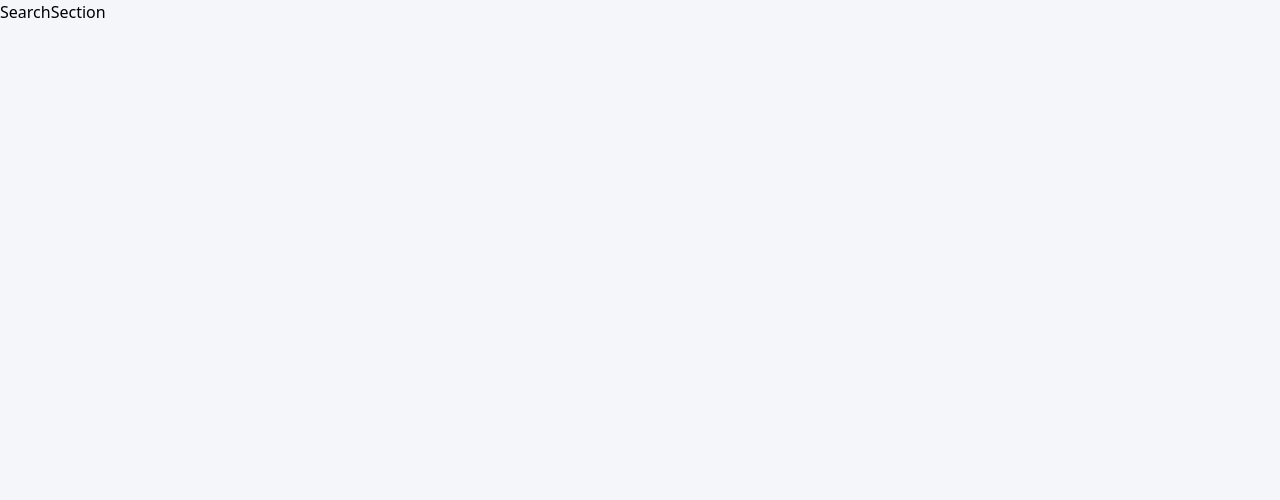
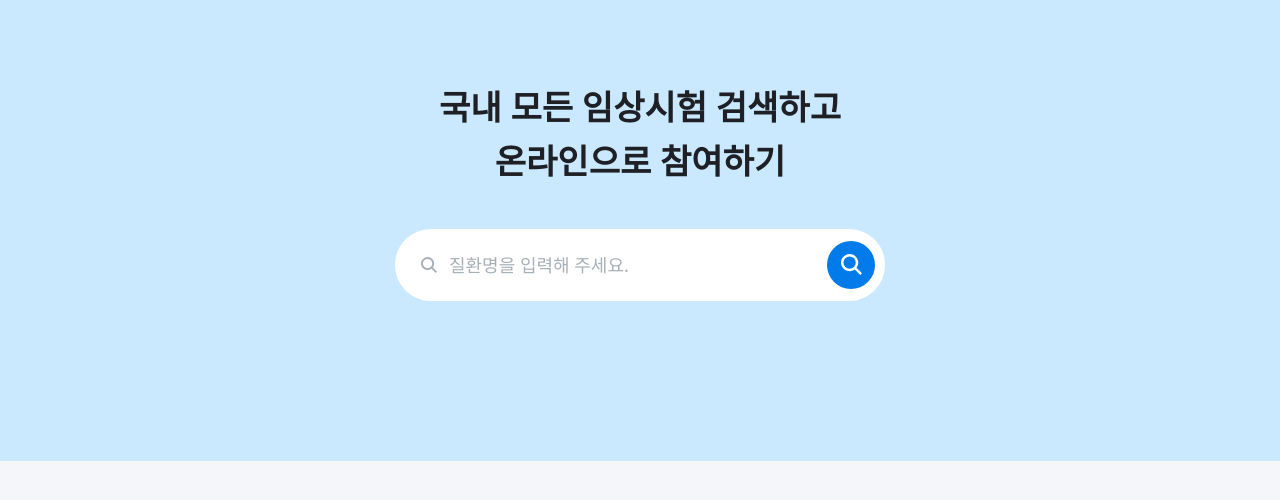
Before and after one commit to WANTED-TEAM03/pre-onboarding-10th-2-3, a React (Vite) app: page / in a window 1280 px wide. Shown: the top 500 px of the page. Built offline with nearby package versions, Linux system fonts and the light colour scheme.

Commit message:
[FEAT] : 검색창 UI 마크업 및 스타일링

```diff
--- a/package.json
+++ b/package.json
@@ -6,7 +6,7 @@
   "scripts": {
     "dev": "vite",
     "build": "tsc && vite build",
-    "lint": "eslint src --ext ts,tsx --report-unused-disable-directives --max-warnings 0 --cache",
+    "lint": "eslint src --ext ts,tsx --report-unused-disable-directives --cache",
     "preview": "vite preview",
     "postinstall": "husky install",
     "lint-staged": "lint-staged"
--- /dev/null
+++ b/src/components/SearchSection/SearchBar/DeleteButton/index.tsx
@@ -0,0 +1,32 @@
+type DeleteButtonProps = {
+  isOnFocus: boolean;
+  deleteText: () => void;
+};
+
+function DeleteButton({ isOnFocus, deleteText }: DeleteButtonProps) {
+  return (
+    <button
+      type="button"
+      onClick={deleteText}
+      className={`flex justify-center items-center w-5 h-5 rounded-full bg-gray-300 ${
+        isOnFocus ? 'pointer-events-auto' : 'opacity-0 pointer-events-none'
+      }`}
+    >
+      <svg
+        width="10"
+        height="10"
+        fill="currentColor"
+        xmlns="http://www.w3.org/2000/svg"
+        color="white"
+      >
+        <path
+          fillRule="evenodd"
+          clipRule="evenodd"
+          d="M5 6.414l3.293 3.293 1.414-1.414L6.414 5l3.293-3.293L8.293.293 5 3.586 1.707.293.293 1.707 3.586 5 .293 8.293l1.414 1.414L5 6.414z"
+        />
+      </svg>
+    </button>
+  );
+}
+
+export default DeleteButton;
--- /dev/null
+++ b/src/components/SearchSection/SearchBar/index.tsx
@@ -0,0 +1,69 @@
+import SearchIcon from '../SearchIcon';
+import DeleteButton from './DeleteButton';
+
+type SearchBarProps = {
+  inputText: string;
+  setInputText: React.Dispatch<React.SetStateAction<string>>;
+  isOnFocus: boolean;
+  search: (input: string) => void;
+};
+
+function SearchBar({
+  inputText,
+  setInputText,
+  isOnFocus,
+  search,
+}: SearchBarProps) {
+  const onInput = (event: React.FormEvent<HTMLInputElement>) => {
+    setInputText(event.currentTarget.value);
+  };
+
+  const deleteText = () => setInputText('');
+
+  const onSubmit = (event: React.FormEvent<HTMLFormElement>) => {
+    event.preventDefault();
+
+    search(inputText);
+  };
+
+  return (
+    <form
+      onSubmit={onSubmit}
+      className={`flex items-center w-full bg-white rounded-full border-2 ${
+        isOnFocus ? 'border-blue' : 'border-white'
+      }`}
+    >
+      <label className="relative flex items-center flex-1 py-5 pl-6 pr-2.5 text-gray-300">
+        <div
+          className={`flex items-center${
+            isOnFocus || inputText ? ' opacity-0' : ''
+          }`}
+        >
+          <SearchIcon size="16" />
+          <div className="ml-3 text-lg">질환명을 입력해 주세요.</div>
+        </div>
+
+        <div className="absolute flex items-center pr-9 w-full pointer-events-none">
+          <input
+            type="text"
+            className="pl-px pr-1.5 w-full bg-transparent text-lg text-black pointer-events-auto focus:outline-none"
+            onInput={onInput}
+            value={inputText}
+            spellCheck={false}
+          />
+          <DeleteButton isOnFocus={isOnFocus} deleteText={deleteText} />
+        </div>
+      </label>
+
+      <button
+        type="submit"
+        name="search"
+        className="flex justify-center items-center mr-2 w-12 h-12 bg-blue rounded-full text-white hover:bg-darkblue"
+      >
+        <SearchIcon size="21" />
+      </button>
+    </form>
+  );
+}
+
+export default SearchBar;
--- /dev/null
+++ b/src/components/SearchSection/SearchIcon/index.tsx
@@ -0,0 +1,20 @@
+type SearchIconProps = {
+  size: string;
+};
+
+function SearchIcon({ size }: SearchIconProps) {
+  return (
+    <svg
+      viewBox="0 0 16 16"
+      fill="currentColor"
+      preserveAspectRatio="none"
+      xmlns="http://www.w3.org/2000/svg"
+      width={size}
+      height={size}
+    >
+      <path d="M6.56 0a6.56 6.56 0 015.255 10.49L16 14.674 14.675 16l-4.186-4.184A6.56 6.56 0 116.561 0zm0 1.875a4.686 4.686 0 100 9.372 4.686 4.686 0 000-9.372z" />
+    </svg>
+  );
+}
+
+export default SearchIcon;
--- /dev/null
+++ b/src/components/SearchSection/SearchWordBox/SearchWord/index.tsx
@@ -0,0 +1,25 @@
+import SearchIcon from '@/components/SearchSection/SearchIcon';
+
+type SearchWordProps = {
+  inputText?: string;
+  word: string;
+  clickWord: (word: string) => void;
+};
+
+function SearchWord({ inputText, word, clickWord }: SearchWordProps) {
+  return (
+    <button
+      type="button"
+      onClick={() => clickWord(word)}
+      className="flex items-center gap-x-3 px-6 py-2 w-full text-gray-300 hover:bg-gray-50"
+    >
+      <SearchIcon size="16" />
+      <span className="text-black">
+        {inputText ? <span className="font-bold">{inputText}</span> : null}
+        {word?.slice(inputText?.length)}
+      </span>
+    </button>
+  );
+}
+
+export default SearchWord;
--- /dev/null
+++ b/src/components/SearchSection/SearchWordBox/index.tsx
@@ -0,0 +1,109 @@
+import { useState } from 'react';
+import { MAX_DISPLAYED, SUGGESTED_SEARCH_WORDS } from '@/constants/searchWord';
+import SearchWord from './SearchWord';
+
+type SearchWordBoxProps = {
+  inputText: string;
+  setInputText: React.Dispatch<React.SetStateAction<string>>;
+  recentSearchWords: string[];
+  search: (input: string) => void;
+};
+
+function SearchWordBox({
+  inputText,
+  setInputText,
+  recentSearchWords,
+  search,
+}: SearchWordBoxProps) {
+  const [isLoading, setIsLoading] = useState(false);
+  const [autocompleteWords, setAutocompleteWords] = useState<
+    { id: number; name: string }[]
+  >([]);
+
+  const clickWord = (word: string) => {
+    setInputText(word);
+    search(word);
+  };
+
+  return (
+    <div className="absolute mt-1.5 py-6 w-full max-w-[486px] bg-white rounded-[1.2rem] shadow-lg left-[50%] translate-x-[-50%]">
+      {inputText ? (
+        <>
+          <SearchWord
+            inputText={inputText}
+            word={inputText}
+            clickWord={clickWord}
+          />
+
+          <div className="px-6 py-1 text-[0.85rem] text-gray-400 leading-none">
+            추천 검색어
+          </div>
+          {isLoading ? (
+            <div className="px-6 pt-2 pb-3 text-sm text-gray-300">
+              검색 중...
+            </div>
+          ) : autocompleteWords.length ? (
+            <>
+              {autocompleteWords.map(({ id, name }) => (
+                <SearchWord
+                  key={id}
+                  inputText={inputText}
+                  word={name}
+                  clickWord={clickWord}
+                />
+              ))}
+            </>
+          ) : (
+            <div className="px-6 py-2 text-gray-300">검색어 없음</div>
+          )}
+        </>
+      ) : (
+        <>
+          <div className="pb-6">
+            <div className="px-6 text-[0.85rem] text-gray-400 leading-none">
+              최근 검색어
+            </div>
+
+            {recentSearchWords.length ? (
+              <div className="flex flex-col pt-2">
+                {recentSearchWords
+                  .slice(0, MAX_DISPLAYED)
+                  .map((word, index) => (
+                    <SearchWord
+                      key={word + index}
+                      word={word}
+                      clickWord={clickWord}
+                    />
+                  ))}
+              </div>
+            ) : (
+              <div className="px-6  pt-5 text-gray-300">
+                최근 검색어가 없습니다
+              </div>
+            )}
+          </div>
+
+          <div className="px-6 pt-6 border-t border-t-gray-100">
+            <div className="text-[0.85rem] text-gray-400 leading-none">
+              추천 검색어로 검색해보세요
+            </div>
+            <div className="mt-4 flex items-center gap-x-2">
+              {SUGGESTED_SEARCH_WORDS.map(({ id, word }) => (
+                <button
+                  key={id}
+                  type="button"
+                  onClick={() => clickWord(word)}
+                  className="px-4 py-2.5 bg-lightblue text-blue rounded-full text-[0.9rem] hover:bg-skyblue"
+                >
+                  {word}
+                </button>
+              ))}
+            </div>
+          </div>
+        </>
+      )}
+    </div>
+  );
+}
+
+export default SearchWordBox;
--- a/src/components/SearchSection/index.tsx
+++ b/src/components/SearchSection/index.tsx
@@ -1,5 +1,50 @@
+import { useRef, useState } from 'react';
+import SearchBar from './SearchBar';
+import SearchWordBox from './SearchWordBox';
+
 function SearchSection() {
-  return <div>SearchSection</div>;
+  const [inputText, setInputText] = useState('');
+  const [isOnFocus, setIsOnFocus] = useState(false);
+  const [recentSearchWords, setRecentSearchWords] = useState<string[]>([]);
+
+  const wordBoxRef = useRef<HTMLDivElement>(null);
+
+  const search = (input: string) => {
+    setIsOnFocus(false);
+    if (wordBoxRef.current) wordBoxRef.current.className = 'hidden';
+  };
+
+  return (
+    <section className="flex flex-col justify-center items-center pt-20 pb-40 w-full bg-skyblue">
+      <h2 className="mb-10 text-center text-[2.125rem] font-bold leading-[1.6] text-black">
+        국내 모든 임상시험 검색하고
+        <br />
+        온라인으로 참여하기
+      </h2>
+
+      <div
+        onFocus={() => setIsOnFocus(true)}
+        onBlur={() => setIsOnFocus(false)}
+        className="relative w-full max-w-[490px]"
+      >
+        <SearchBar
+          inputText={inputText}
+          setInputText={setInputText}
+          isOnFocus={isOnFocus}
+          search={search}
+        />
+
+        <div ref={wordBoxRef} className={isOnFocus ? '' : 'opacity-0'}>
+          <SearchWordBox
+            inputText={inputText}
+            setInputText={setInputText}
+            recentSearchWords={recentSearchWords}
+            search={search}
+          />
+        </div>
+      </div>
+    </section>
+  );
 }
 
 export default SearchSection;
--- /dev/null
+++ b/src/constants/searchWord.ts
@@ -0,0 +1,9 @@
+export const SUGGESTED_SEARCH_WORDS = [
+  { id: 0, word: 'B형간염' },
+  { id: 1, word: '비만' },
+  { id: 2, word: '관절염' },
+  { id: 3, word: '우울증' },
+  { id: 4, word: '식도염' },
+];
+
+export const MAX_DISPLAYED = 7;
```
